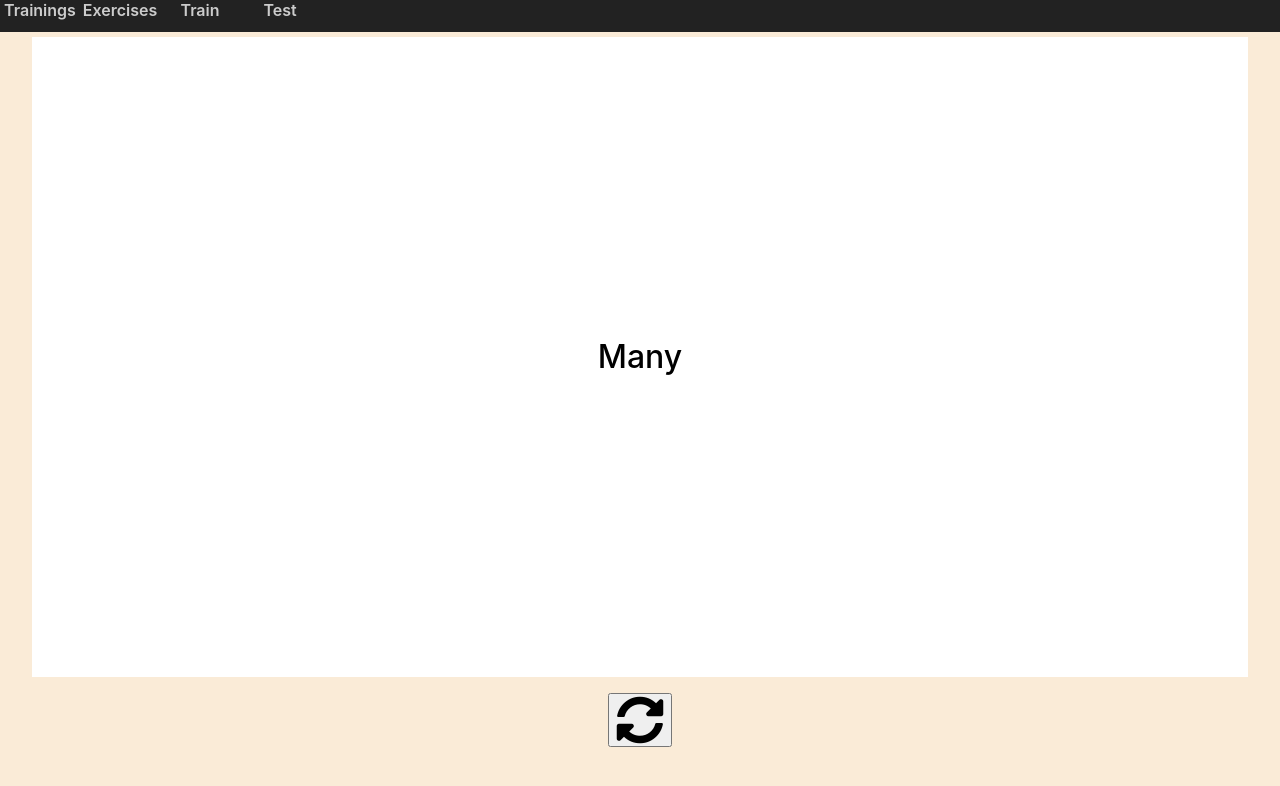
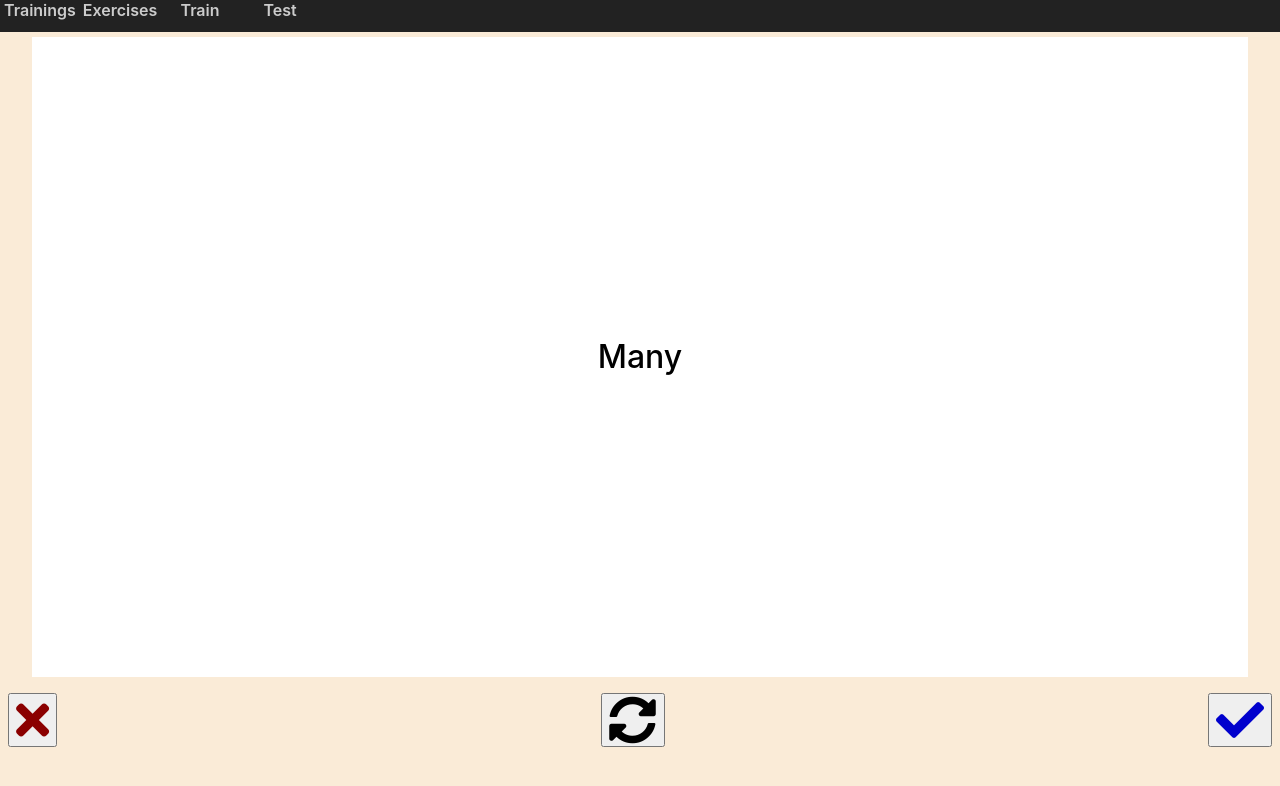
Before and after one commit to x700700/memorise-web, a React app: page / in a window 1280 px wide. Shown: the top 786 px of the page. Built offline with nearby package versions, Linux system fonts and the light colour scheme.

Commit message:
right/wrong buttons

```diff
--- a/src/pages/Game.js
+++ b/src/pages/Game.js
@@ -9,12 +9,20 @@ const Game = (props) => {
     const rotateCard = () => {
         refGame.current.rotate();
     };
+    const respGood = () => {
+        console.warn('good');
+    };
+    const respBad = () => {
+        console.warn('bad');
+    };
 
     return (
         <div className="game">
             <Card ref={refGame} q="Many" a="הרבה"/>
-            <div className="rotate-icon">
+            <div className="game-buttons">
+                <button onClick={respBad} className="btn btn-bad"><i className="fas fa-times"></i></button>
                 <button onClick={rotateCard} className="btn"><i className="fas fa-sync-alt"></i></button>
+                <button onClick={respGood} className="btn btn-good"><i className="fas fa-check"></i></button>
             </div>
         </div>
     );
--- a/src/pages/Game.scss
+++ b/src/pages/Game.scss
@@ -1,11 +1,19 @@
 .game {
     text-align: center;
 
-    .rotate-icon {
-        margin-top: 1rem;
+    .game-buttons {
+        margin: 1rem .5rem 0 .5rem;
+        display: flex;
+        justify-content: space-between;
 
         i {
             font-size: 48px;
         }
+        .btn-good i {
+            color: mediumblue;
+        }
+        .btn-bad i {
+            color: darkred;
+        }
     }
 }
```
